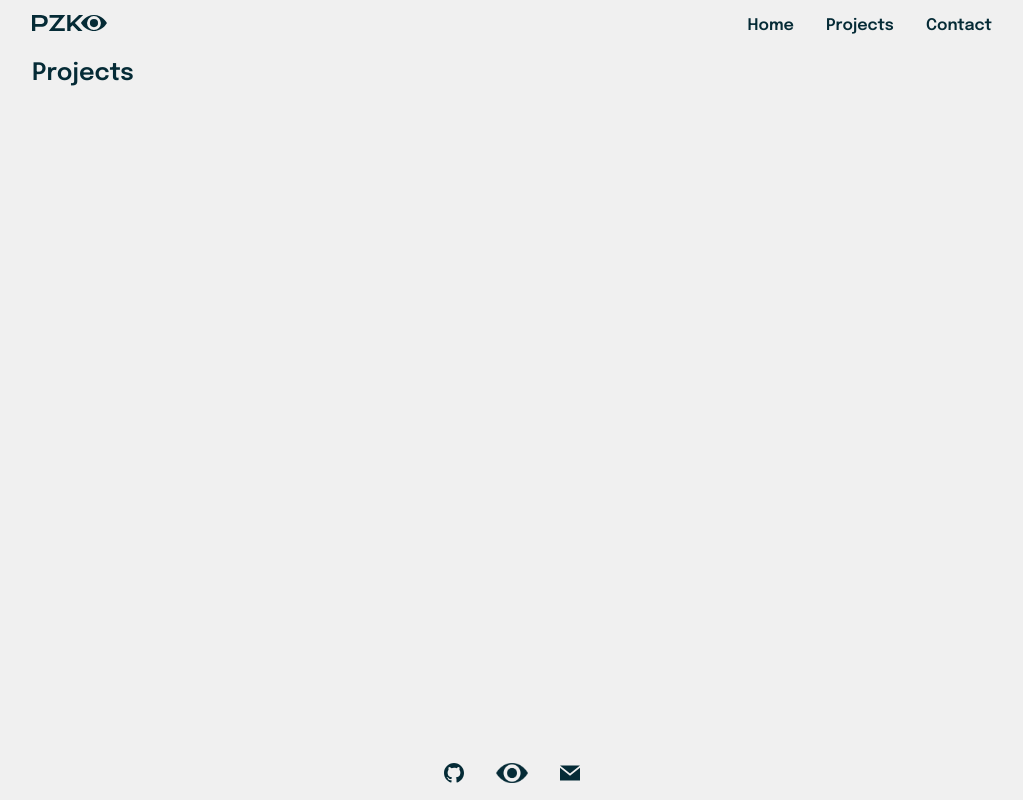
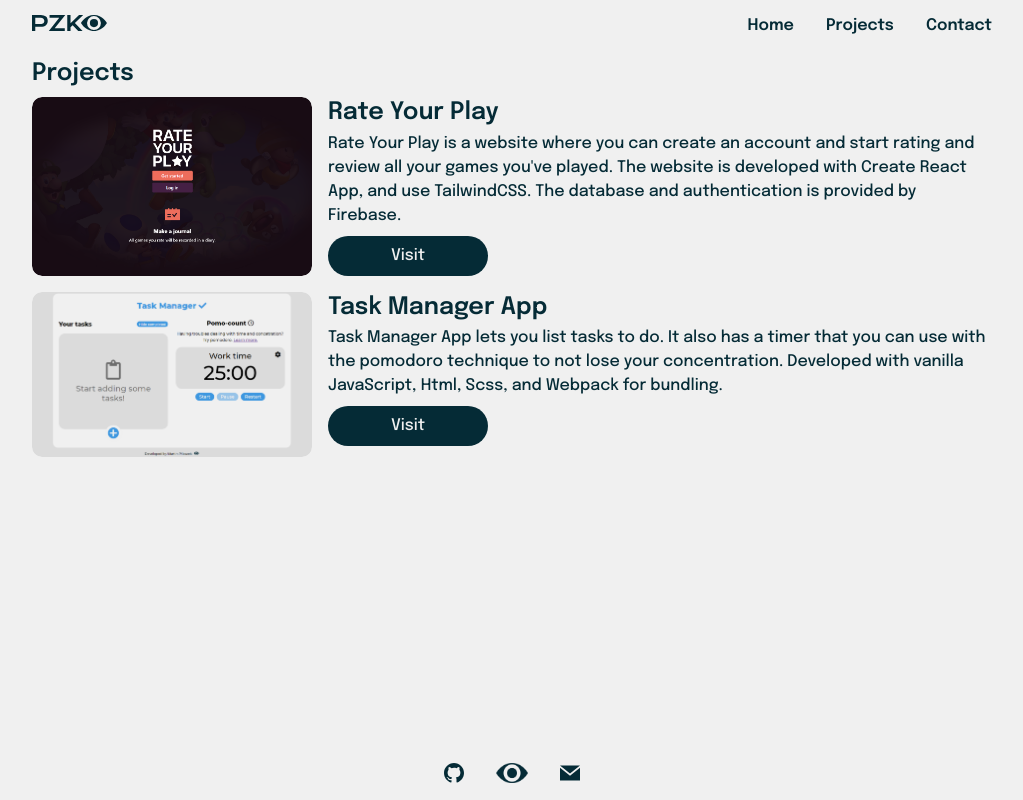
Before and after one commit to mapszk/pzk-web, a Next.js app: page /projects in a window 1280 px wide. Shown: the whole page, without its empty margins (128-1151 px from the left). Built offline with nearby package versions, Linux system fonts and the light colour scheme.

Commit message:
terminada la pagina de proyectos y el componente Project

```diff
--- a/components/ContactForm/index.tsx
+++ b/components/ContactForm/index.tsx
@@ -50,7 +50,7 @@ const ContactForm: React.FC<Props> = ({theme}) => {
                 'Accept': 'application/json'
             }
         }).then(res=>{
-            setAlertText({msg: "Sent!", type: "success"})
+            setAlertText({msg: "Sent! Thank you", type: "success"})
             setAlert(true)
             setTimeout(():void => {
                 setAlert(false)
@@ -86,7 +86,7 @@ const ContactForm: React.FC<Props> = ({theme}) => {
                     Message
                 </label>
                 <textarea value={msg} maxLength={120} onChange={(e)=>setMsg(e.target.value)} id="mensaje"></textarea>
-                <button disabled={isSubmitting}>Send</button>
+                <button disabled={isSubmitting}>{isSubmitting?'Sending...':'Send'}</button>
                 {
                     alert && <div className="alert">{alertText.msg}</div>
                 }
--- /dev/null
+++ b/components/Project/index.tsx
@@ -0,0 +1,88 @@
+import { useEffect, useState } from 'react'
+import { Title, Para } from '../Texts'
+import Button from '../Button'
+
+interface Props {
+    id: number;
+    title: string;
+    desc: string;
+    img: string;
+    link: string;
+}
+
+const Project: React.FC<Props> = ({id, title, desc, img, link}) => {
+    const [isLargerThan640, setIsLargerThan640] = useState<boolean>(false)
+    useEffect(() => {
+        window.addEventListener('resize', ():void=>{
+            if(window.innerWidth>640) setIsLargerThan640(false)
+            else setIsLargerThan640(true)
+        })
+        return () => {
+            window.removeEventListener('resize', ():void=>{
+                if(window.innerWidth>640) setIsLargerThan640(false)
+            })
+        }
+    }, [])
+    return(
+        <>
+            <div className="proj">
+                <div className="proj__img">
+                    <img src={img} alt={title} />
+                </div>
+                <div className="proj__desc">
+                    <Title>{title}</Title>
+                    <Para>{desc}</Para>
+                    <div className="button">
+                        <Button link={link} color="azul" full={isLargerThan640}>
+                            Visit
+                        </Button>
+                    </div>
+                </div>
+            </div>
+            <style jsx>{`
+                .proj{
+                    margin: .5rem 0 1rem 0;
+                }
+                img{
+                    border-radius: 10px;
+                    width: 100%;
+                    height: 100%;
+                    object-fit: cover;
+                    transition: transform .5s ease;
+                }
+                .proj__img{
+                    border-radius: 10px;
+                    width: 100%;
+                    height: 250px;
+                    overflow: hidden;
+                    margin: 1.5rem 0;
+                    flex: 1 0 280px;
+                }
+                .proj__text{
+                    flex: 1 0 1;
+                    width: 100%;
+                }
+                a{
+                    color: white;
+                }
+                @media screen and (min-width: 640px){
+                    .proj{
+                        display: flex;
+                    }
+                    .proj__img{
+                        flex: 1 0 280px;
+                        margin: 0 1rem 0 0;
+                        height: initial;
+                    }
+                    .proj__desc{
+                        flex: 1 0 1;
+                        height: 100%;
+                        justify-content: space-around;
+                    }
+                }
+            `}</style>
+        </>
+    )
+}
+
+export default Project
--- a/pages/projects.tsx
+++ b/pages/projects.tsx
@@ -1,5 +1,8 @@
 import Head from 'next/head'
+import { ReactElement } from 'react'
+import Project from '../components/Project'
 import { Title } from "../components/Texts"
+import { projects } from '../projectsData'
 
 const Projects: React.FC = () => {
     return(
@@ -8,6 +11,18 @@ const Projects: React.FC = () => {
                 <title>PZK - Projects</title>
             </Head>
             <Title>Projects</Title>
+            {
+                projects.sort((a,b)=>b.id-a.id).map(({title, desc, id, img, link}):ReactElement=>{
+                    return <Project
+                        id={id}
+                        key={id}
+                        title={title}
+                        desc={desc}
+                        img={img}
+                        link={link}
+                    />
+                })
+            }
         </>
     )
 }
--- /dev/null
+++ b/projectsData.ts
@@ -0,0 +1,16 @@
+export const projects = [
+    {
+        id: 1,
+        title: "Task Manager App",
+        desc: "Task Manager App lets you list tasks to do. It also has a timer that you can use with the pomodoro technique to not lose your concentration. Developed with vanilla JavaScript, Html, Scss, and Webpack for bundling.",
+        img: "/images/projects/task-manager-app.png",
+        link: "https://mapszk.github.io/task-manager-app/"
+    },
+    {
+        id: 2,
+        title: "Rate Your Play",
+        desc: "Rate Your Play is a website where you can create an account and start rating and review all your games you've played. The website is developed with Create React App, and use TailwindCSS. The database and authentication is provided by Firebase.",
+        img: "/images/projects/rate-your-play.png",
+        link: "https://rate-your-play.vercel.app"
+    },
+]
```
